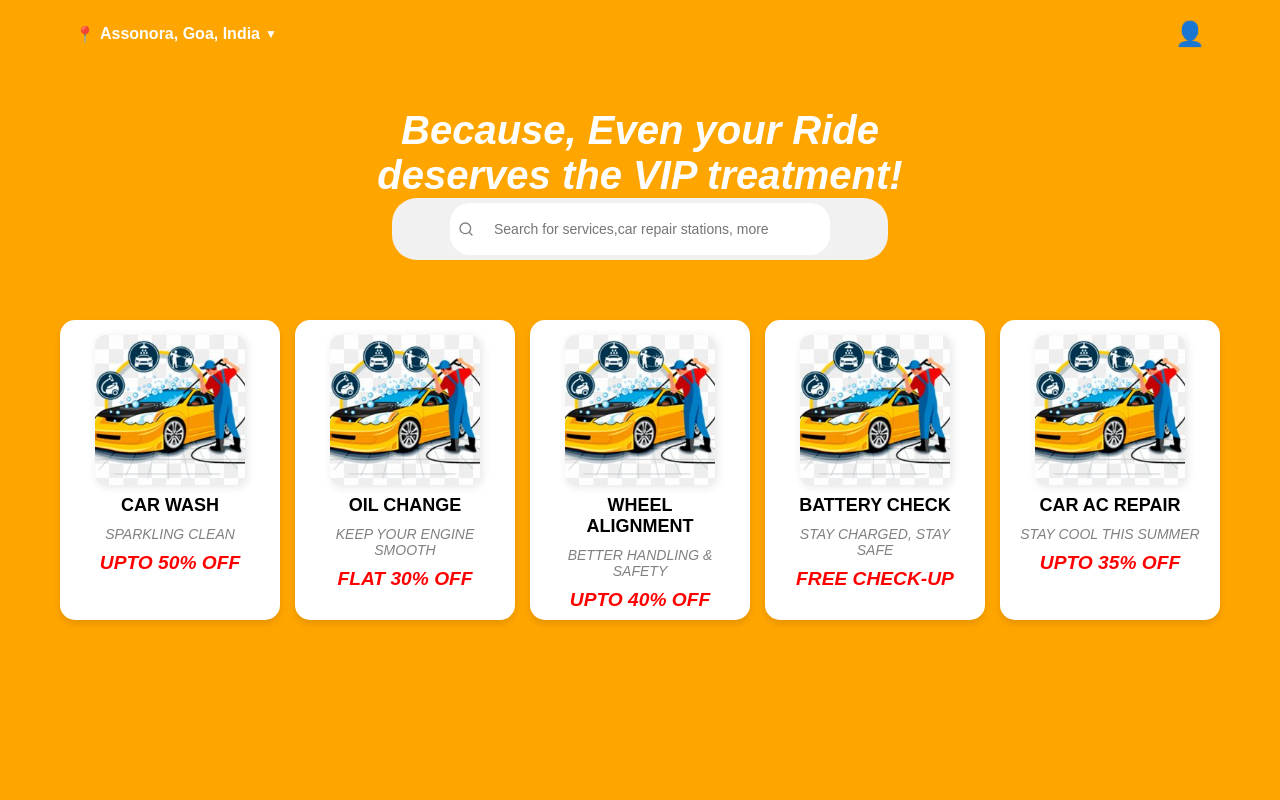
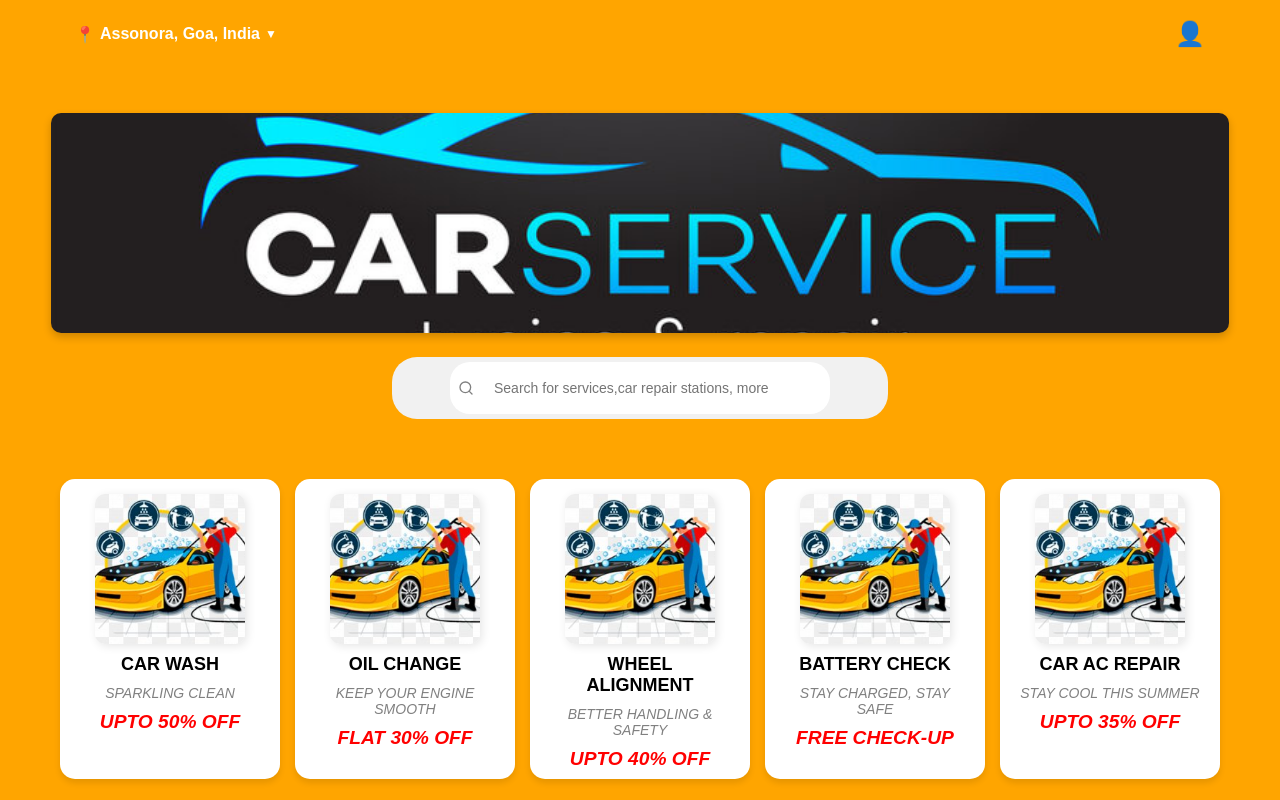
Before and after one commit to Riddhi022002/Project_2.O, a React (Create React App) app in the folder Project_2.O/frontend/car_service_app/: page / in a window 1280 px wide. Shown: the top 800 px of the page. Built offline with nearby package versions, Linux system fonts and the light colour scheme.

Commit message:
made the project ready for deployment

```diff
--- a/Project_2.O/frontend/car_service_app/src/Components/HeroSection.js
+++ b/Project_2.O/frontend/car_service_app/src/Components/HeroSection.js
@@ -76,7 +76,11 @@ export default function HeroSection() {
       {/* Hero Content */}
 
       <div className="hero-content">
-        <h2><i><b>Because, Even your Ride deserves the VIP treatment!</b></i></h2>
+        {/* <h2><i><b>Because, Even your Ride deserves the VIP treatment!</b></i></h2> */}
+
+        <div class="banner-container">
+          <img src="/assets/Banner2.jpg" alt="Banner" class="banner-image"/>
+        </div>
 
         {/* Search Bar */}
         <div className="search-bar">
--- a/Project_2.O/frontend/car_service_app/src/StyleSheets/herosection.css
+++ b/Project_2.O/frontend/car_service_app/src/StyleSheets/herosection.css
@@ -52,6 +52,21 @@
     font-size: 40px;
     max-width: 600px;
     margin: auto;
+  }
+
+  /*banner part*/
+  .banner-container {
+    width: 100%;
+    text-align: center;
+    margin: 5px 0 20px;
+  }
+
+  .banner-image {
+    width: 95%;
+    max-height: 220px;
+    object-fit: cover;
+    border-radius: 10px;
+    box-shadow: 0 4px 8px rgba(0, 0, 0, 0.2);
   }
 
   /* Search Bar */
```
Also changed, not shown: Project_2.O/frontend/car_service_app/public/assets/banner.jpg (added), Project_2.O/frontend/car_service_app/public/assets/banner2.jpg (added).
